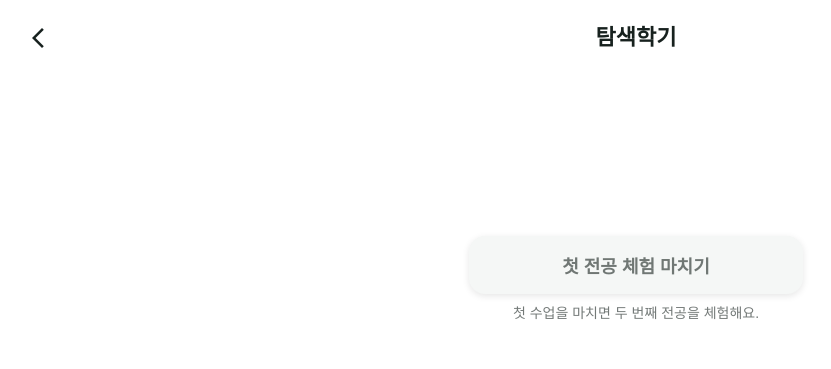
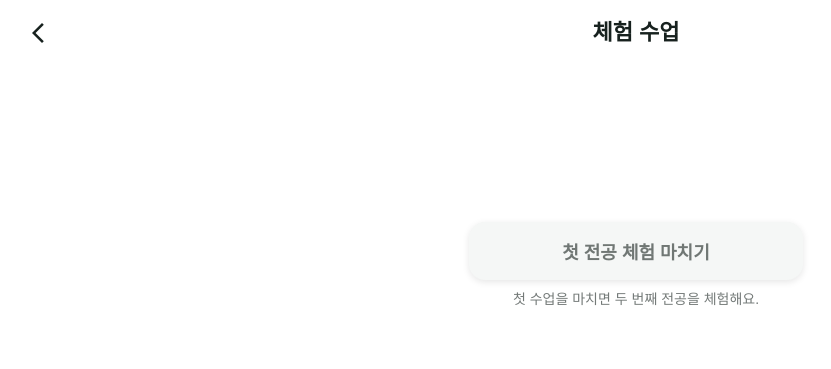
Before and after one commit to 2026-HERETHON/2026-herethon-16, a Django app: template univProject/search/templates/experience1.html in a window 1280 px wide. Shown: the top 369 px of the page, without its empty margins (4-835 px from the left). Run offline with Django 5.2, Linux system fonts and the light colour scheme; the template is opened without the code that fills it, so the values that code supplies are empty; some web fonts are replaced.

Commit message:
feat: 체험수업 1 UI 수정

```diff
--- a/univProject/search/static/css/experience.css
+++ b/univProject/search/static/css/experience.css
@@ -15,26 +15,17 @@ button {
   background: none;
 }
 
-.experiencePage {
-  width: 100vw;
-  margin: 0 auto;
-  padding: 25px 30px 48px;
-  display: flex;
-  flex-direction: column;
-  gap: 28px;
-}
-
 /* 헤더 */
 .pageHeader {
   display: flex;
   align-items: center;
   justify-content: space-between;
+  padding: 20px 30px;
 }
 
 .backButton {
   width: 24px;
   height: 24px;
-
   display: flex;
   align-items: center;
   justify-content: center;
@@ -43,7 +34,6 @@ button {
 .pageTitle {
   flex: 1;
   text-align: center;
-
   font-size: 22px;
   font-weight: 800;
   line-height: 120%;
@@ -66,36 +56,31 @@ button {
 
 /* 전체 페이지 */
 .experienceContent {
-  width: 333px;
-
-  margin: 7px auto 0;
-
+  width: 100vw;
+  margin: 0;
+  padding: 15px 30px 59px;
   display: flex;
   flex-direction: column;
-
-  gap: 72px;
 }
 
 /* 체험 수업 안내 */
 .introSection {
   display: flex;
   flex-direction: column;
-
   gap: 6px;
+  padding-top: 15px;
+  padding-bottom: 48px;
 }
 
 .introTitle {
   font-size: 20px;
   font-weight: 700;
-
   color: #20cdb1;
-
   line-height: 120%;
 }
 
 .introDescription {
   font-size: 16px;
-
   line-height: 120%;
 }
 
@@ -103,14 +88,12 @@ button {
 .questionSection {
   display: flex;
   flex-direction: column;
-
   gap: 46px;
 }
 
 .questionItem {
   display: flex;
   flex-direction: column;
-
   gap: 16px;
 }
 
@@ -118,7 +101,6 @@ button {
 .questionHeader {
   display: flex;
   flex-direction: column;
-
   gap: 7px;
 }
 
@@ -131,7 +113,6 @@ button {
 
 .questionDescription {
   font-size: 16px;
-
   line-height: 120%;
 }
 
@@ -139,7 +120,6 @@ button {
 .answerBox {
   display: flex;
   flex-direction: column;
-
   gap: 7px;
 }
 
@@ -163,11 +143,8 @@ button {
 /* 입력한 글자수 / 글자수 제한 */
 .characterCount {
   text-align: right;
-
   font-size: 12px;
-
   font-weight: 500;
-
   color: rgba(23, 33, 30, 0.6);
 }
 
@@ -175,10 +152,11 @@ button {
   display: flex;
   flex-direction: column;
   align-items: center;
+  padding-top: 72px;
   gap: 8px;
 }
 
-/* 전공 체험 완료 버튼 (다음 페이지로 이동) */
+/* 전공 체험 완료 CTA 버튼 (다음 페이지로 이동) */
 .completeButton {
   width: 334px;
   padding: 16px;
@@ -190,6 +168,7 @@ button {
   font-weight: 600;
 }
 
+/* 전공 체험 완료 CTA 버튼 - 활성화 */
 .completeButton.active {
   width: 334px;
   padding: 16px;
--- a/univProject/search/static/js/experience.js
+++ b/univProject/search/static/js/experience.js
@@ -1,5 +1,11 @@
+const backIcon = document.querySelector(".material-symbols-outlined.backIcon"); // 이전 버튼
 const answerInputs = document.querySelectorAll(".answerInput"); // 사용자 입력값
 const completeButton = document.querySelector(".completeButton"); // "첫 전공 체험 시작하기" 버튼
+
+// 이전 버튼 (이전 페이지로 이동)
+backIcon.addEventListener("click", () => {
+  window.history.back();
+});
 
 // 글자수 세기
 function updateCharacterCount(input) {
--- a/univProject/search/templates/experience1.html
+++ b/univProject/search/templates/experience1.html
@@ -1,5 +1,4 @@
 {% load static %}
-
 <!doctype html>
 <html lang="ko">
   <head>
@@ -20,14 +19,14 @@
   </head>
 
   <body>
-    <div class="experiencePage">
     <!-- 헤더 -->
     <header class="pageHeader">
+      <!-- 이전 버튼 -->
       <span class="material-symbols-outlined backIcon">
         arrow_back_ios_new
       </span>
 
-        <h1 class="pageTitle">탐색학기</h1>
+      <h1 class="pageTitle">체험 수업</h1>
     </header>
 
     <main class="experienceContent">
@@ -84,7 +83,6 @@
         </p>
       </section>
     </main>
-    </div>
 
     <script src="{% static 'js/experience.js' %}"></script>
   </body>
```
Lines whose indentation alone changed are shown as unchanged.
